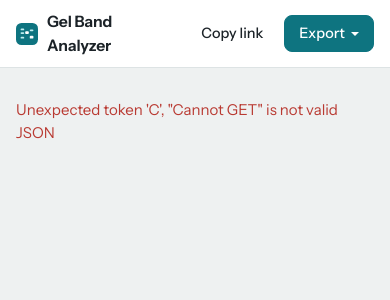
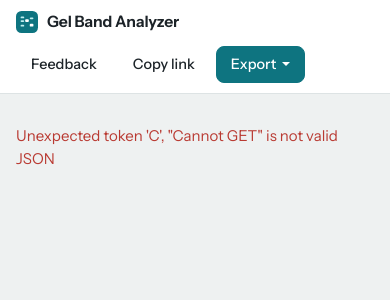
Before and after one commit to JPmarsxxxi/gel-blot-analyzer, a Flask app: page /p/1 in a window 390 px wide. Shown: the top 300 px of the page. Run offline with Flask 3, Linux system fonts and the light colour scheme; data comes from the database, SQL or seed files in the repository; data that the repository does not hold is empty.

Commit message:
Add feedback links: email on both pages, bug reports on GitHub
Co-Authored-By: Claude Opus 5.5 <noreply@anthropic.com>

```diff
--- a/app/static/css/style.css
+++ b/app/static/css/style.css
@@ -572,6 +572,7 @@ kbd {
   .cells { display: none; }
   .site-header, .upload-page, .site-footer { padding-left: 16px; padding-right: 16px; }
   .topbar, .gel-tabs, #workspace { padding-left: 16px; padding-right: 16px; }
+  .topbar { flex-wrap: wrap; }
   .legend { margin-left: 0; }
   .slider-field input { width: 100px; }
   .hint { flex-direction: column; align-items: flex-start; }
--- a/app/templates/index.html
+++ b/app/templates/index.html
@@ -66,6 +66,7 @@
   </main>
 
   <footer class="site-footer">
+    Feedback, or a gel it got wrong? Email <a href="mailto:hello@fumiscience.com?subject=Gel%20Band%20Analyzer%20feedback">hello@fumiscience.com</a> or <a href="https://github.com/JPmarsxxxi/gel-blot-analyzer/issues">report a bug</a>.<br>
     Free and open source under AGPL-3.0. <a href="https://github.com/JPmarsxxxi/gel-blot-analyzer">Source code</a>
   </footer>
   <script src="{{ url_for('static', filename='js/upload.js') }}"></script>
--- a/app/templates/project.html
+++ b/app/templates/project.html
@@ -11,6 +11,7 @@
   <header class="topbar">
     <a class="brand" href="/"><svg class="brand-mark" viewBox="0 0 24 24" aria-hidden="true"><rect width="24" height="24" rx="6" fill="#0e7480"/><rect x="5" y="6" width="4" height="2" rx="1" fill="#bfeef0"/><rect x="5" y="10" width="4" height="2" rx="1" fill="#bfeef0"/><rect x="5" y="15" width="4" height="2" rx="1" fill="#bfeef0"/><rect x="10" y="9" width="4" height="3" rx="1" fill="#ffffff"/><rect x="15" y="7" width="4" height="2" rx="1" fill="#bfeef0"/><rect x="15" y="14" width="4" height="3" rx="1" fill="#ffffff"/></svg>Gel Band Analyzer</a>
     <div class="topbar-actions">
+      <a class="btn btn-ghost" href="mailto:hello@fumiscience.com?subject=Gel%20Band%20Analyzer%20feedback" title="Email hello@fumiscience.com">Feedback</a>
       <button class="btn btn-ghost" id="copy-link" type="button" title="Anyone with this link can view and edit this project">Copy link</button>
       <details class="menu" id="export-menu">
         <summary class="btn btn-primary">Export</summary>
```
Also changed, not shown: tests/test_feedback.py (added, +11 -0 lines).
